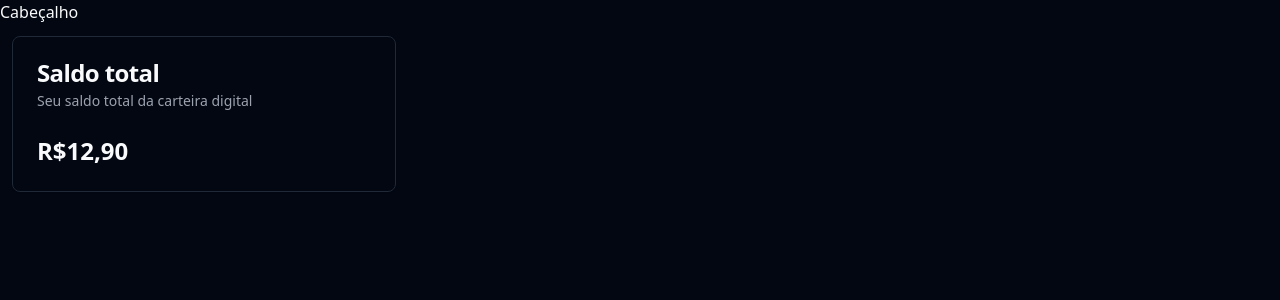
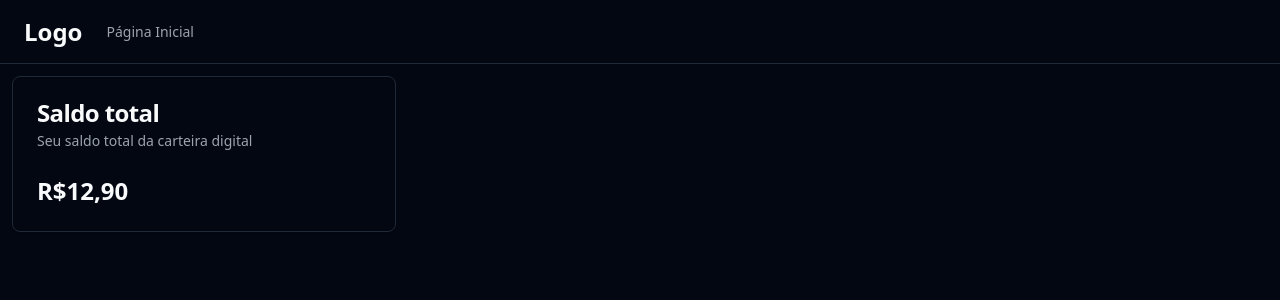
Before and after one commit to Texeraaa/Project-F.web, a React (Vite) app: page / in a window 1280 px wide. Shown: the top 300 px of the page. Built offline with nearby package versions, Linux system fonts and the light colour scheme.

Commit message:
feat: making header component

```diff
--- /dev/null
+++ b/src/components/header.tsx
@@ -0,0 +1,18 @@
+import { Link } from 'react-router-dom'
+
+export function Header() {
+  return (
+    <header className="sticky top-0 flex h-16 items-center gap-4 border-b bg-background px-4 md:px-6">
+      <nav className="hidden flex-col gap-6 text-lg font-medium md:flex md:flex-row md:items-center md:gap-5 md:text-sm lg:gap-6">
+        <h1 className="text-2xl font-black">Logo</h1>
+
+        <Link
+          to={'/'}
+          className="text-muted-foreground transition-colors hover:text-foreground"
+        >
+          Página Inicial
+        </Link>
+      </nav>
+    </header>
+  )
+}
--- a/src/pages/_layouts/app.tsx
+++ b/src/pages/_layouts/app.tsx
@@ -1,9 +1,11 @@
 import { Outlet } from 'react-router-dom'
+
+import { Header } from '@/components/header'
 
 export function AppLayout() {
   return (
     <div>
-      <h1>Cabeçalho</h1>
+      <Header />
       <div>
         <Outlet />
       </div>
```
